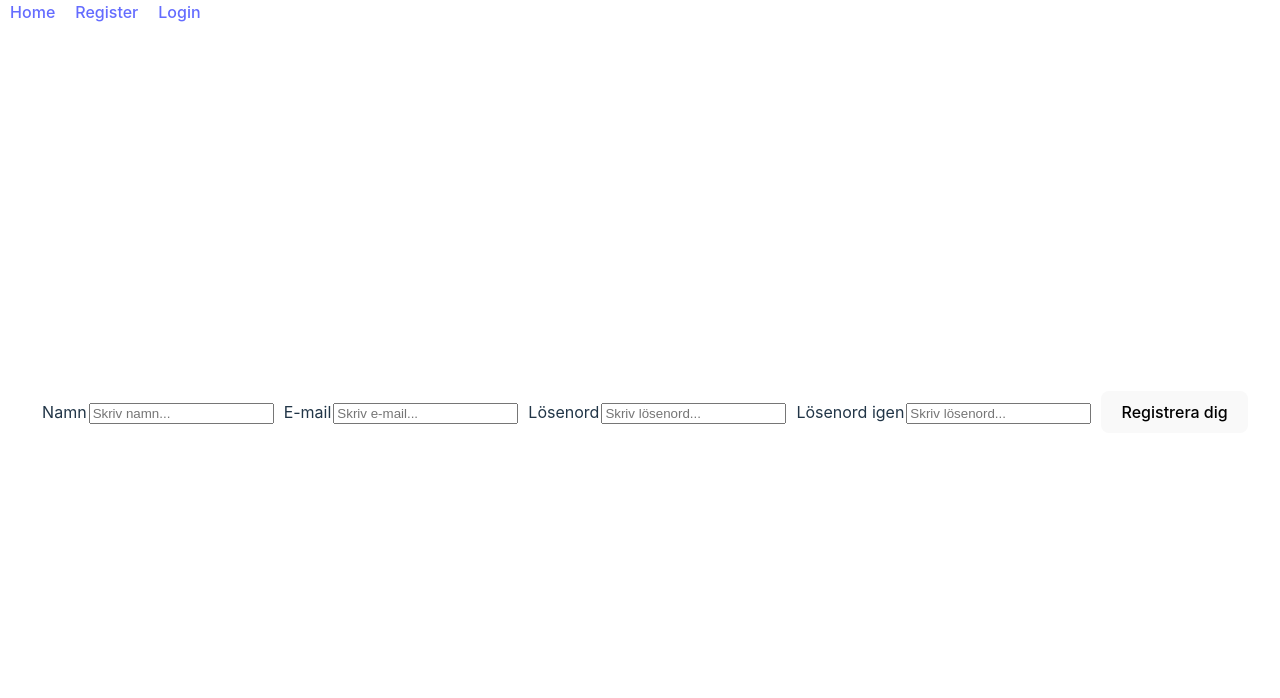
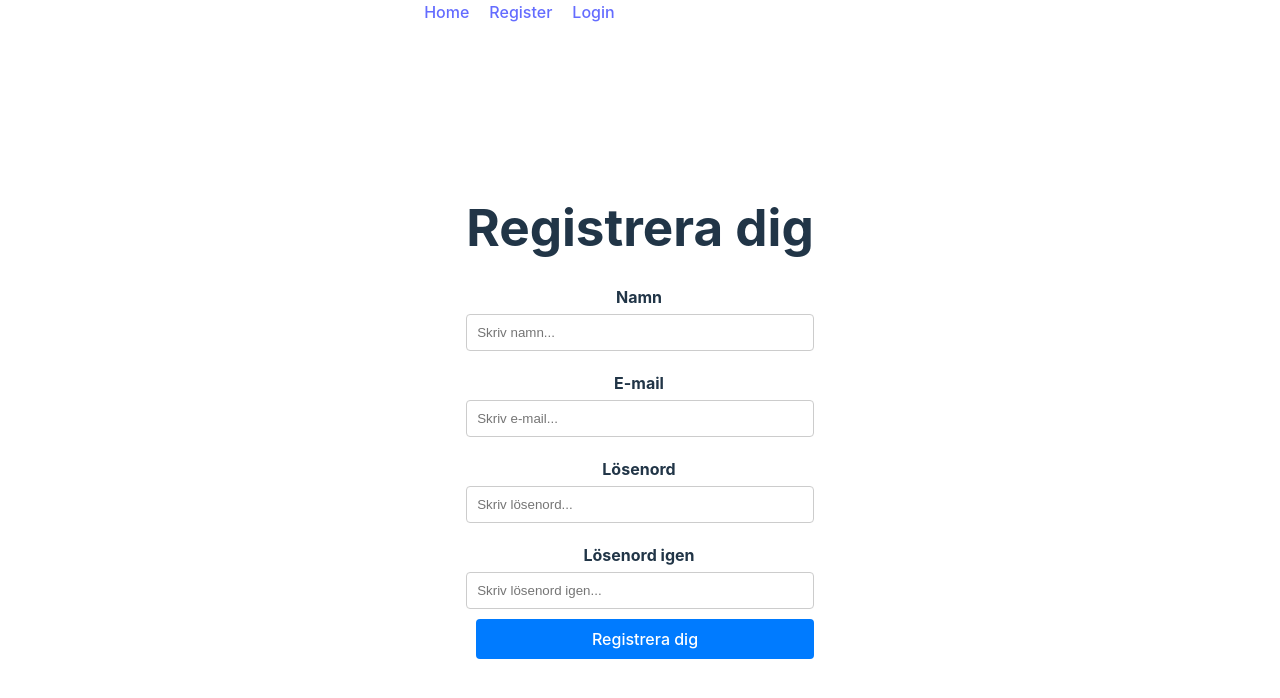
Before and after one commit to carbarcor/TheBookShelf, a React (Vite) app in the folder Frontend/: page /signup in a window 1280 px wide. Shown: the top 698 px of the page. Built offline with nearby package versions, Linux system fonts and the light colour scheme; no server answers.

Commit message:
CSS korrigeringar för signup

```diff
--- a/Frontend/src/pages/Signup.jsx
+++ b/Frontend/src/pages/Signup.jsx
@@ -1,9 +1,10 @@
 import React, { useState } from 'react';
 import axios from 'axios';
-import {useNavigate} from 'react-router-dom'
+import { useNavigate } from 'react-router-dom';
+import '../styles/signup.css'; // Se till att sökvägen är korrekt
 
 export default function Signup() {
-  const navigate = useNavigate()
+  const navigate = useNavigate();
   const [data, setData] = useState({
     name: '',
     email: '',
@@ -41,7 +42,7 @@ export default function Signup() {
         password: '',
         confirmPassword: '',
       });
-      navigate('/')
+      navigate('/');
     } catch (err) {
       // Hantera fel och visa meddelanden för användaren
       if (err.response && err.response.data) {
@@ -53,7 +54,8 @@ export default function Signup() {
   };
 
   return (
-    <div>
+    <div className="signup-container">
+      <h1>Registrera dig</h1>
       <form onSubmit={signUpUser}>
         <label>Namn</label>
         <input
@@ -80,7 +82,7 @@ export default function Signup() {
         <input
           type="password"
           value={data.confirmPassword}
-          placeholder="Skriv lösenord..."
+          placeholder="Skriv lösenord igen..."
           onChange={(e) => setData({ ...data, confirmPassword: e.target.value })}
         />
         {error && <p style={{ color: 'red' }}>{error}</p>}
--- a/Frontend/src/styles/signup.css
+++ b/Frontend/src/styles/signup.css
@@ -0,0 +1,47 @@
+.signup-container {
+    max-width: 600px;
+    margin: 0 auto;
+    padding: 20px;
+    border-radius: 8px;
+    background-color: white;
+  }
+
+  .signup-container h1 {
+    text-align: center;
+    margin-bottom: 20px;
+  }
+
+  .signup-container form {
+    display: flex;
+    flex-direction: column;
+  }
+
+  .signup-container form label {
+    margin: 10px 0 5px;
+    font-weight: bold;
+  }
+
+  .signup-container form input {
+    padding: 10px;
+    margin-bottom: 10px;
+    border: 1px solid #ccc;
+    border-radius: 4px;
+  }
+
+  .signup-container form button {
+    padding: 10px;
+    background-color: #007bff;
+    color: white;
+    border: none;
+    border-radius: 4px;
+    cursor: pointer;
+  }
+
+  .signup-container form button:hover {
+    background-color: #0056b3;
+  }
+
+  .signup-container form p {
+    margin: 5px 0;
+    font-size: 0.9em;
+  }
```
